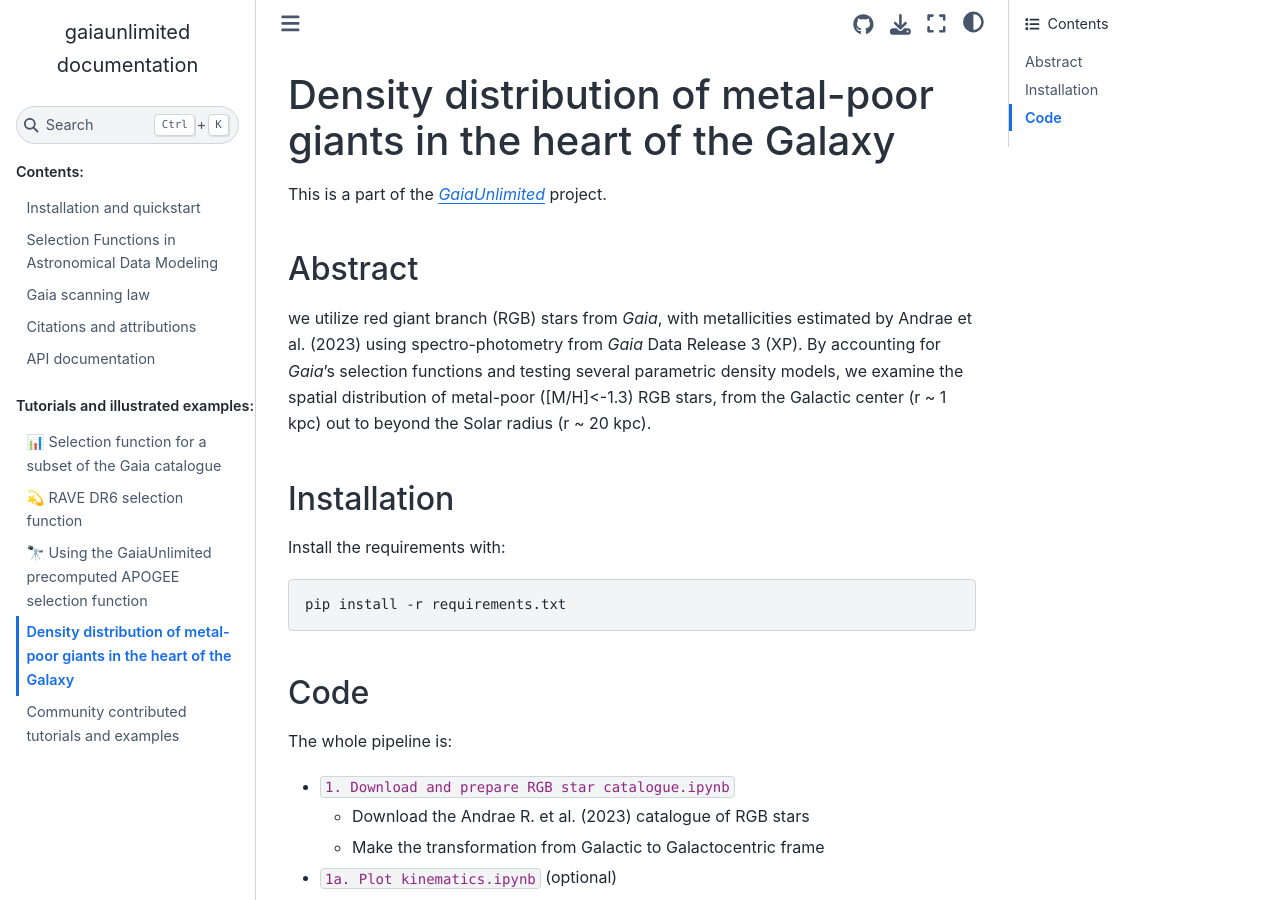
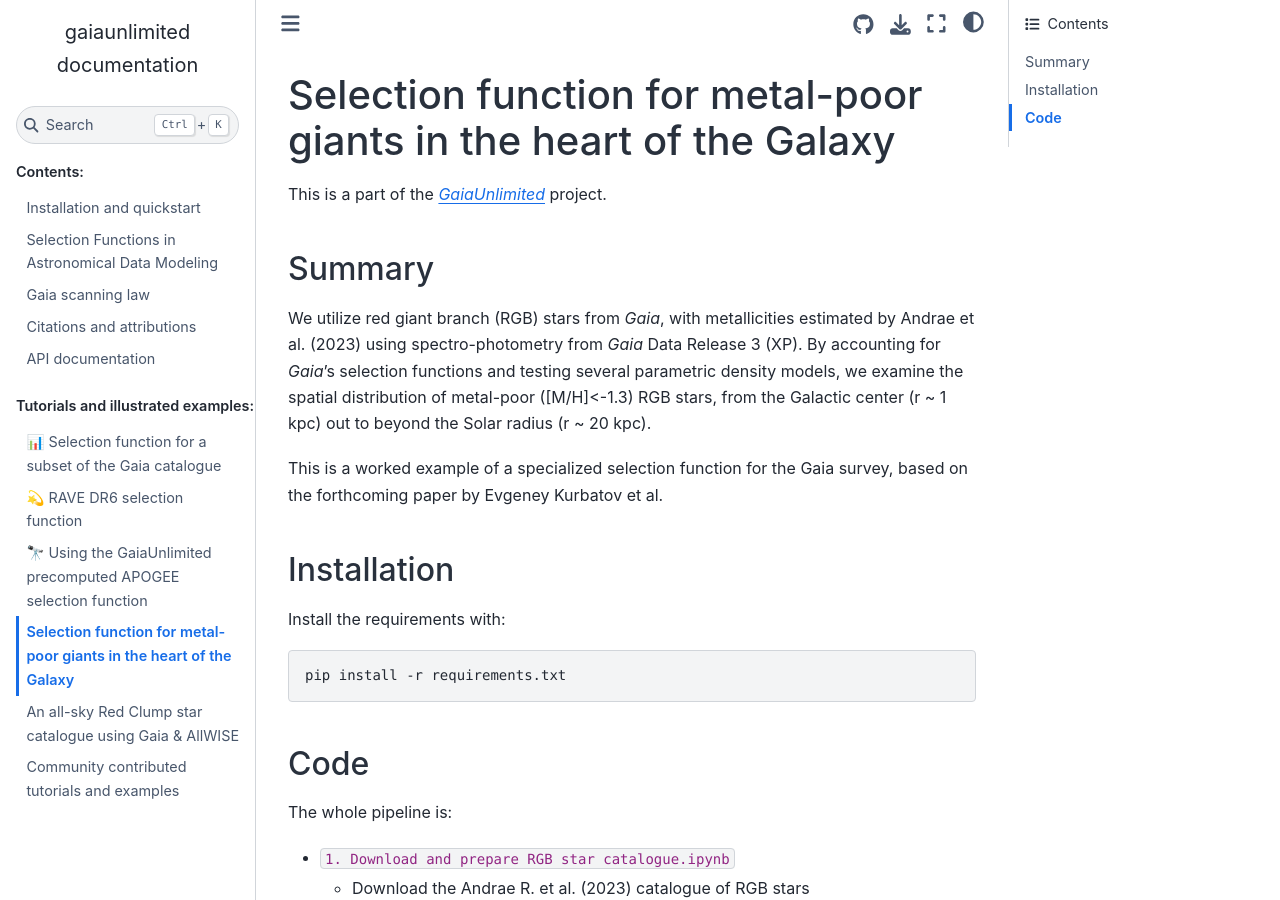
Before and after one commit to gaia-unlimited/gaiaunlimited, a Sphinx documentation site: the page built from docs/notebooks/Aurora/README.md, in a window 1280 px wide and 900 px high. Built offline with Sphinx 7.4.7 and the Sphinx Book theme 1.1.4, drawn with Linux system fonts in a browser that asks for light colours; pages that are not in the unit, such as notebooks, are missing from menus; some of the changed text lies outside the part shown.

Commit message:
better readme titles for Aurora and RC-GaiaAllWISE, helpful for documentation toc

```diff
--- a/docs/notebooks/Aurora/README.md
+++ b/docs/notebooks/Aurora/README.md
@@ -1,4 +1,4 @@
-# Density distribution of metal-poor giants in the heart of the Galaxy
+# Selection function for metal-poor giants in the heart of the Galaxy
 
 <!-- URL: [https://github.com/evgenykurbatov/kp23-turb-conv-ppd](https://github.com/evgenykurbatov/kp23-turb-conv-ppd) -->
 
@@ -7,9 +7,11 @@
 <!-- [![arxiv](http://img.shields.io/badge/astro.GA-arXiv%3A2106.07653-B31B1B.svg)](https://arxiv.org/abs/2106.07653) -->
 
 
-## Abstract
+## Summary
 
-we utilize red giant branch (RGB) stars from *Gaia*, with metallicities estimated by Andrae et al. (2023) using spectro-photometry from *Gaia* Data Release 3 (XP). By accounting for *Gaia*'s selection functions and testing several parametric density models, we examine the spatial distribution of metal-poor ([M/H]<-1.3) RGB stars, from the Galactic center (r ~ 1 kpc) out to beyond the Solar radius (r ~ 20 kpc).
+We utilize red giant branch (RGB) stars from *Gaia*, with metallicities estimated by Andrae et al. (2023) using spectro-photometry from *Gaia* Data Release 3 (XP). By accounting for *Gaia*'s selection functions and testing several parametric density models, we examine the spatial distribution of metal-poor ([M/H]<-1.3) RGB stars, from the Galactic center (r ~ 1 kpc) out to beyond the Solar radius (r ~ 20 kpc).
+
+This is a worked example of a specialized selection function for the Gaia survey, based on the forthcoming paper by Evgeney Kurbatov et al.
 
 
 ## Installation
--- a/docs/notebooks/RedClumpGaiaAllWISE/README.md
+++ b/docs/notebooks/RedClumpGaiaAllWISE/README.md
@@ -1,3 +1,5 @@
+# An all-sky Red Clump star catalogue using Gaia & AllWISE
+
 This is a part of the [_GaiaUnlimited_](https://github.com/gaia-unlimited) project.
 
 This folder will hold the worked example of the construction of the selection function for a sample of Red Clump stars selected on the basis of Gaia and AllWISE data. The details are described in a forthcoming paper by Shourya Khanna et al.
```
